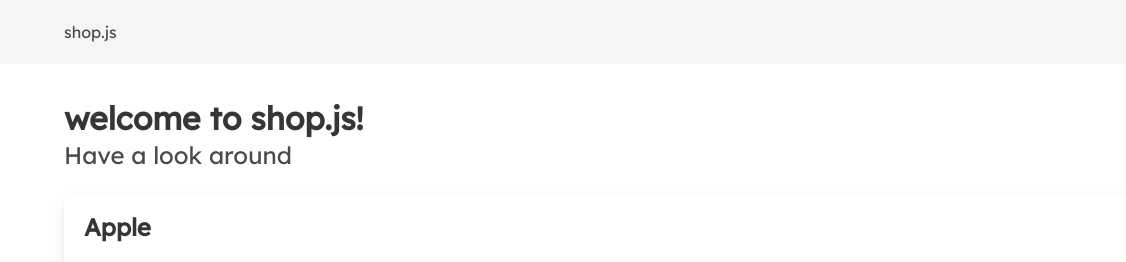
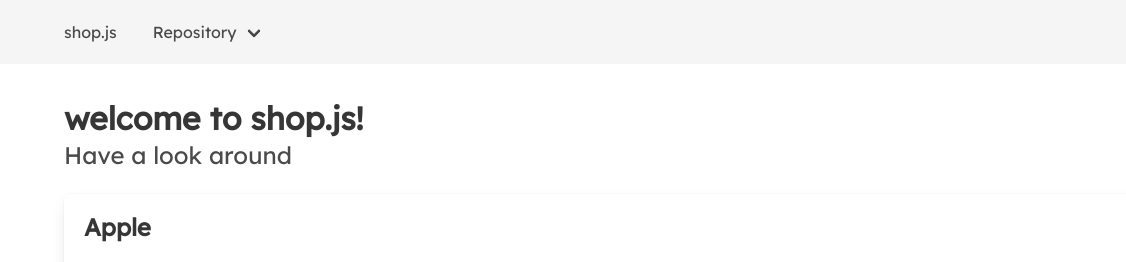
Before and after one commit to cameronp98/js-shop, a website built with webpack: page index.html in a window 1280 px wide. Shown: the top 262 px of the page, 0-1126 px from the left. Built offline with nearby package versions, Linux system fonts and the light colour scheme.

Commit message:
add nav link to repo

```diff
--- a/index.html
+++ b/index.html
@@ -15,6 +15,10 @@
       <div class="navbar-start">
         <div class="navbar-brand">
           <a class="navbar-item" href="#">shop.js</a>
+        </div>
+
+        <div class="navbar-item">
+          <a href="https://github.com/cameronp98/js-shop" class="navbar-link">Repository</a>
         </div>
       </div>
 
```
